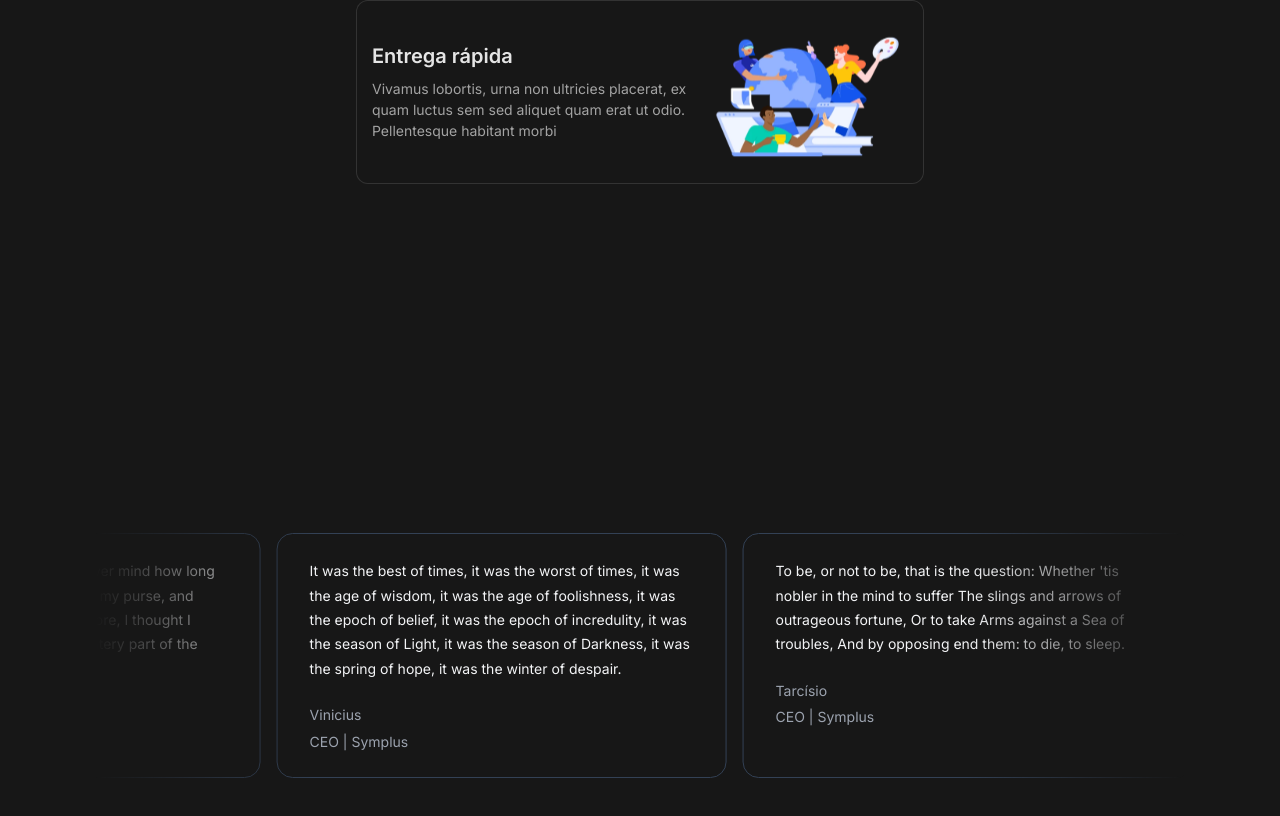
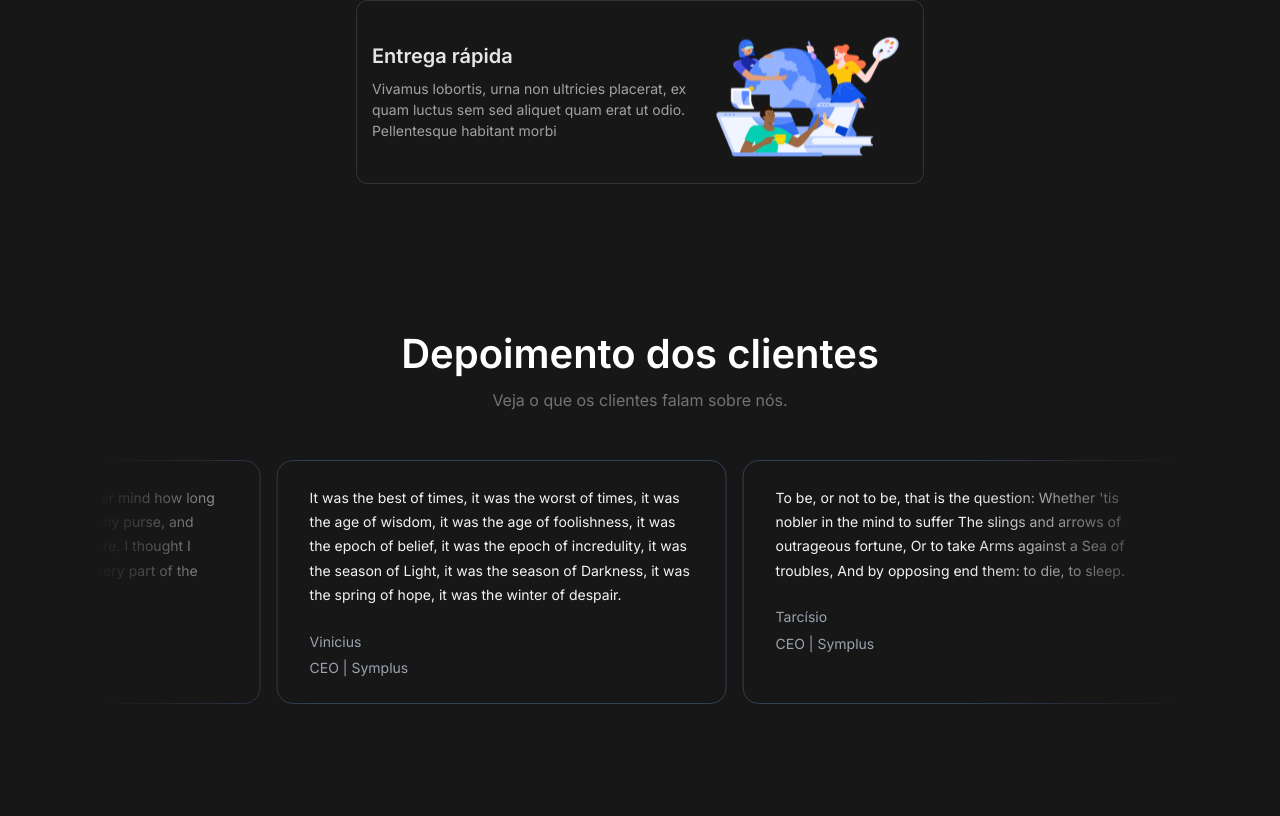
Before and after one commit to ViniciusOliver-stack/symplus-page, a Next.js app: page / in a window 1280 px wide. Shown: the part 2725-3541 px from the top of the page. After the commit the page ends 3445 px from the top, so only its background shows below. Built offline with nearby package versions, Linux system fonts and the light colour scheme.

Commit message:
feat: use component titleInformation

```diff
--- a/components/infiniteMovingCardsDemo/index.tsx
+++ b/components/infiniteMovingCardsDemo/index.tsx
@@ -2,15 +2,25 @@
 
 import React, { useEffect, useState } from "react"
 import { InfiniteMovingCards } from "../InfiniteSlider"
+import { TitleInformation } from "../titleInformation"
 
 export function InfiniteMovingCardsDemo() {
   return (
-    <div className="h-[40rem] rounded-md flex flex-col antialiased items-center justify-center relative overflow-hidden">
-      <InfiniteMovingCards
-        items={testimonials}
-        direction="right"
-        speed="slow"
-      />
+    <div>
+      <div className="text-center">
+        <TitleInformation
+          title="Depoimento dos clientes"
+          description="Veja o que os clientes falam sobre nós."
+        />
+      </div>
+
+      <div className=" rounded-md flex flex-col antialiased items-center justify-center relative overflow-hidden">
+        <InfiniteMovingCards
+          items={testimonials}
+          direction="right"
+          speed="slow"
+        />
+      </div>
     </div>
   )
 }
```
